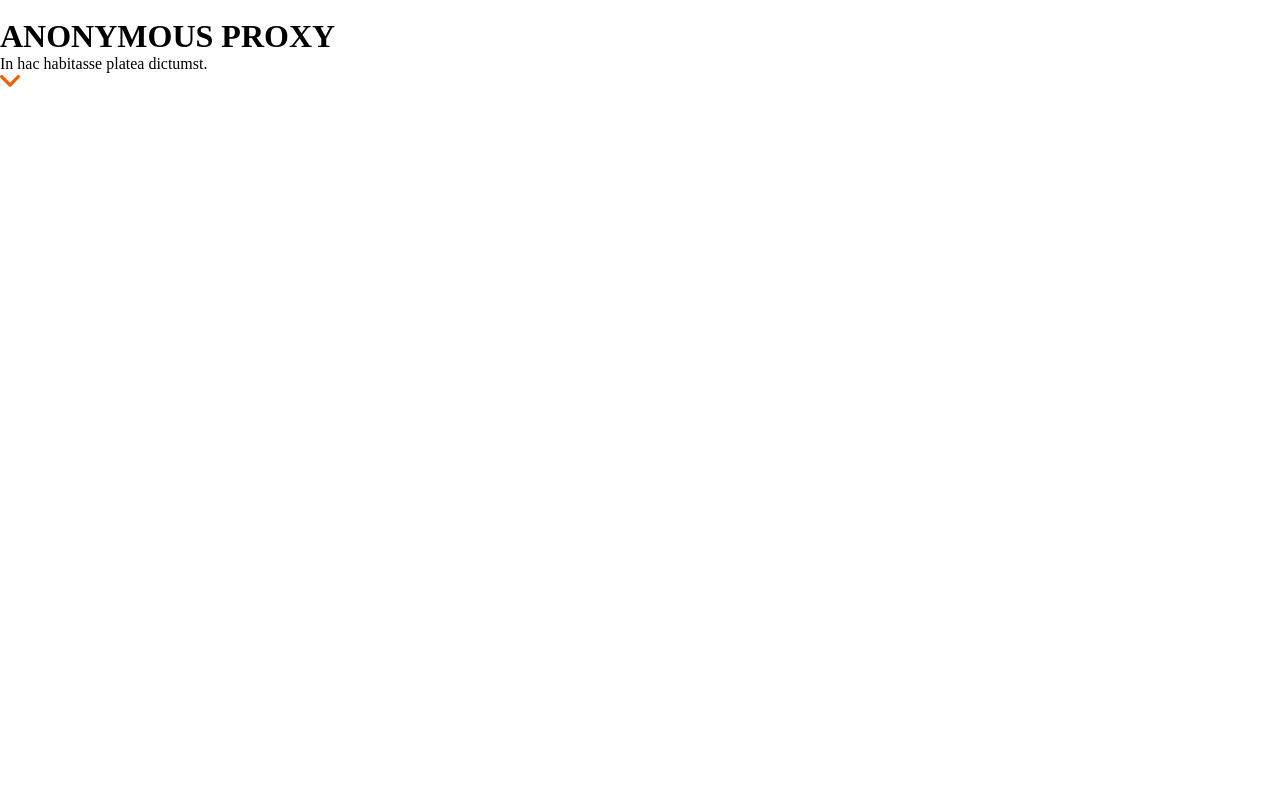
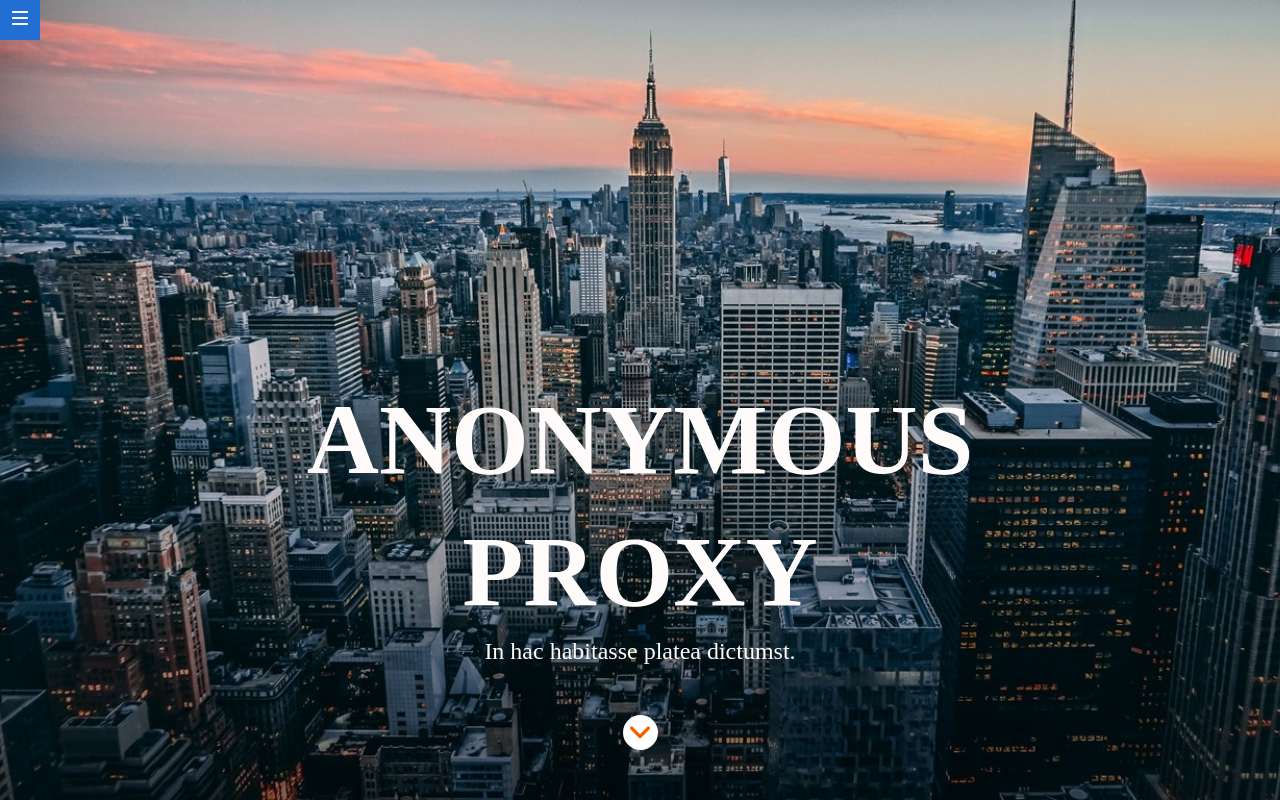
Before and after one commit to Adalab/modulo-1-evaluacion-final-mireiasuefra, a website: page docs/index.html in a window 1280 px wide. Drawn offline with nearby package versions, Linux system fonts and the light colour scheme; files that its build step writes are made by us from their sources.

Commit message:
Update docs

```diff
--- /dev/null
+++ b/docs/assets/css/main.css
@@ -0,0 +1 @@
+*{margin:0;padding:0}.menu{background-color:#226fd4;width:40px;height:40px;display:flex;justify-content:center;align-items:center;text-align:center;position:fixed;float:left}.hero{background-image:url(../images/cover.jpg);background-size:cover;display:flex;flex-direction:column;height:100vh;width:100%;font-family:"RobotoSlab-Bold";color:#fffbfb;text-align:center;justify-content:flex-end;align-items:center}.hero__title{text-transform:uppercase;font-size:42px;line-height:55px;max-width:300px}@media (min-width: 768px){.hero__title{font-size:80px;line-height:106px;max-width:600px}}@media (min-width: 1200px){.hero__title{font-size:100px;line-height:132px;max-width:900px}}.hero__text{font-size:16px}@media (min-width: 768px){.hero__text{font-size:24px}}.hero__icon-scroll{background-color:white;height:35px;width:35px;border-radius:50%;display:flex;justify-content:center;margin-top:50px;margin-bottom:50px}.hero__icon-img{width:20px}
--- a/docs/index.html
+++ b/docs/index.html
@@ -4,7 +4,7 @@
 <head>
   <meta charset="UTF-8" />
   <meta name="viewport" content="width=device-width, initial-scale=1" />
-  <title>Adalab Web Starter Kit</title>
+  <title>Anonymous Proxy</title>
   <link href="https://fonts.googleapis.com/css?family=Roboto&display=swap" rel="stylesheet" />
   <link rel="stylesheet" href="./assets/css/main.css" />
   <link rel="icon" href="./assets/images/favicon.png" />
@@ -12,19 +12,23 @@
 
 <body>
   <header>
-    <a class="icon-menu__hero" href="https://adalab.es/" target="blanck" title="Adalab"> <img
-        src="./assets/images/ico-menu.svg" alt="icon menu"></a>
-    <h1 class="title__hero">
-      ANONYMOUS PROXY
-      <!--una debajo de la otra y en mayúscula-->
-    </h1>
-    <P class="text__hero">
-      In hac habitasse platea dictumst.
-    </P>
-    <a class="icon-scroll__hero" href="./assets/images/ico-scroll-down.svg" target="blanck" title="go to the bottom"> <img
-        src="./assets/images/ico-scroll-down.svg" alt="icon scroll"></a>
+      <div class="menu">
+          <a class="menu__link" href="https://adalab.es/" target="blanck" title="Adalab">
+              <img src="./assets/images/ico-menu.svg" alt="icon menu">
+          </a>
+      </div>
+
+      <div class="hero">
+          <h1 class="hero__title">
+              Anonymous Proxy
+          </h1>
+          <P class="hero__text">
+              In hac habitasse platea dictumst.
+          </P>
+          <a class="hero__icon-scroll" href="./assets/images/ico-scroll-down.svg" target="blanck"
+              title="go to the bottom"> <img class="hero__icon-img" src="./assets/images/ico-scroll-down.svg" alt="icon scroll"></a>
+      </div>
   </header>
-
 
 
 
```
